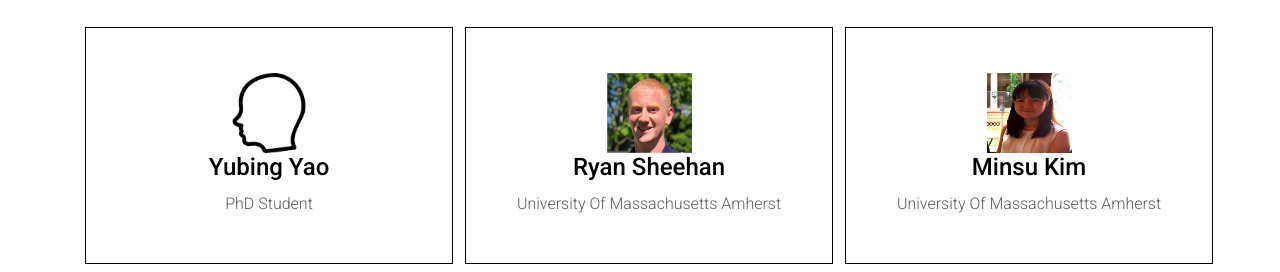
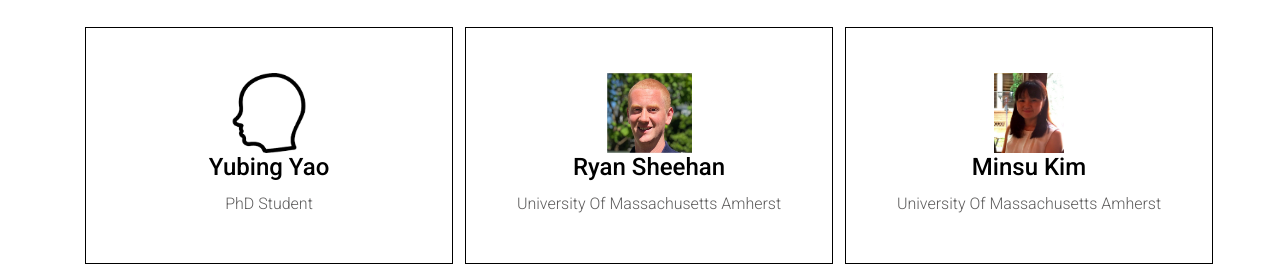
Before and after one commit to raji-lab/raji-lab.github.io, a plain HTML site: page People.html in a window 1280 px wide. Shown: the part 877-1149 px from the top of the page. Drawn offline with nearby package versions, Linux system fonts and the light colour scheme.

Commit message:
Add files via upload
Fixed Minsu image

```diff
--- a/People.html
+++ b/People.html
@@ -155,7 +155,7 @@
                 <div class="col-lg-4 col-md-4">
                     <div class="boxed-btn5">
                         <div class="icon">
-                            <img src="img/People/Minsu.jpg" alt="Image" height="80" width="85">
+                            <img src="img/People/Minsu.jpg" alt="Image" height="80" width="70">
                         </div>
                         <h3> Minsu Kim</h3>
                         <p>University of Massachusetts Amherst</p>
```
